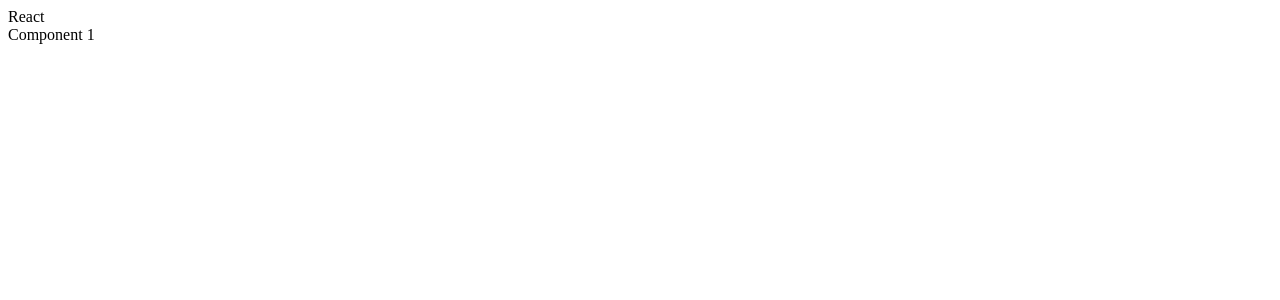
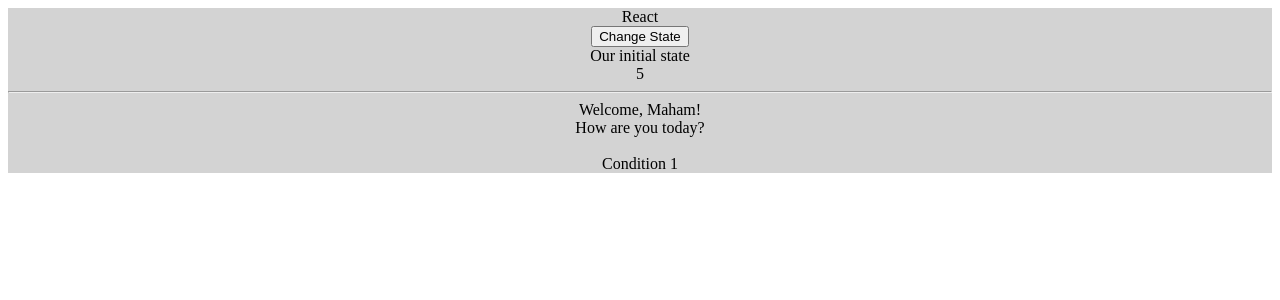
Before and after one commit to mahammasood1/ReactUdemy, a React (Create React App) app in the folder react-tutorial/: page / in a window 1280 px wide. Shown: the top 300 px of the page. Built offline with nearby package versions, Linux system fonts and the light colour scheme.

Commit message:
latest commit

```diff
--- a/react-tutorial/src/App.css
+++ b/react-tutorial/src/App.css
@@ -1,3 +1,9 @@
 button:hover{
     color:lightblue;
 }
+
+div{
+    background-color: lightgrey;
+    text-align: center;
+
+}
--- a/react-tutorial/src/App.js
+++ b/react-tutorial/src/App.js
@@ -1,6 +1,8 @@
 import React, { Component } from 'react';
 import './App.css'
 import Component1 from './functional/component1'
+import Container1 from './container/container1'
+
 class App extends Component {
 
   state = {
@@ -11,10 +13,18 @@
     this.setState({counter:5})
   }
 
+  renderFunction1 = () =>{
+    return(
+      true
+      ?<div>Condition 1</div>
+      :<div>Condition 2</div>
+    )
+  }
+
   render() {
     return (
       <div className="App">
-{/*
+        {/*
         <button onClick={()=>{this.increment()}}>Increment</button>
         <div>
           Div 1: {this.state.counter}
@@ -29,7 +39,11 @@
         </div> */}
 
         React
-        <Component1 />
+        <Container1 date="31st Jul, 2019" />
+        <Component1 name="Maham" qs="How are you today?"/>
+        <br />
+
+        {this.renderFunction1()}
     </div>
     );
   }
--- /dev/null
+++ b/react-tutorial/src/container/container1.js
@@ -0,0 +1,34 @@
+import React, {Component} from 'react';
+
+class Container1 extends Component{
+
+    constructor(props){
+        super(props)
+
+        this.state={
+            stateprop1:"Our initial state",
+            stateprop2: 5
+        }
+    }
+
+    changeState = () => {
+        // this.setState((prevState, props) => ({stateprop2: prevState.stateprop2+1}))
+        this.setState({stateprop1: this.state.stateprop1+" changed", stateprop2: this.state.stateprop2+1})
+    }
+
+    render() {
+        return(
+            <div>
+                {/* {this.props.date} */}
+                <button onClick={()=>this.changeState()}>Change State</button>
+                <br/>
+                {this.state.stateprop1}
+                <br/>
+                {this.state.stateprop2}
+                <hr></hr>
+            </div>
+        )
+    }
+}
+
+export default Container1;
--- a/react-tutorial/src/functional/component1.js
+++ b/react-tutorial/src/functional/component1.js
@@ -2,7 +2,9 @@
 
 const Component1 = props => (
     <div>
-    Component 1
+    Welcome, {props.name}!
+    <br></br>
+    {props.qs}
     </div>
 );
 
```
